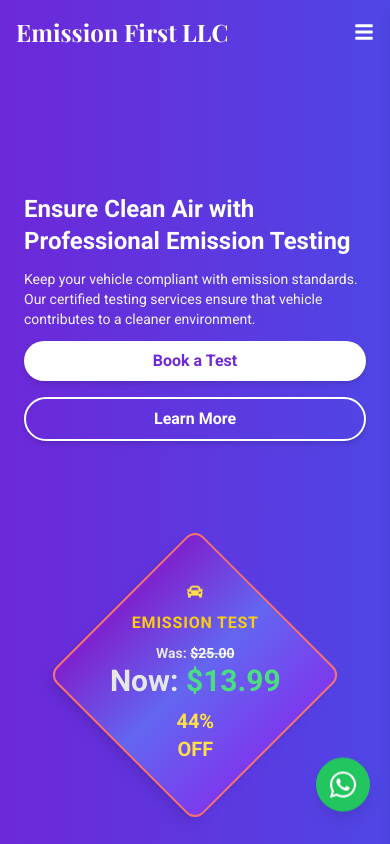
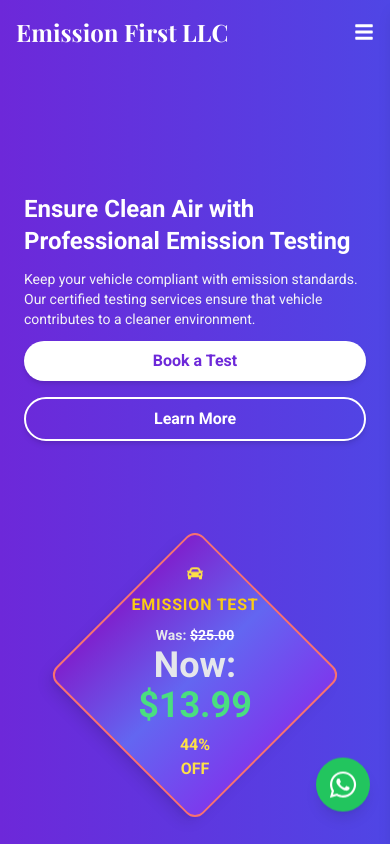
Before and after one commit to arjunn2313/emmision-center, a React (Vite) app: page / in a window 390 px wide. Shown: the top 844 px of the page. Built offline with nearby package versions, Linux system fonts and the light colour scheme; the HTML template or start-up script is replaced by a standard one.

Commit message:
review link

```diff
--- a/src/components/HomePage/Banner.jsx
+++ b/src/components/HomePage/Banner.jsx
@@ -40,14 +40,14 @@
                 <span className="text-gray-200">Was:</span>{" "}
                 <span className="line-through text-white ">$25.00</span>
               </span>
-              <span className="text-3xl sm:text-6xl">
+              <span className="text-4xl sm:text-6xl">
                 <span className="text-gray-200">Now:</span>{" "}
                 <span className="text-green-400 font-bold">$13.99</span>
               </span>
-              <span className="text-xl md:text-5xl mt-2 font-extrabold text-yellow-300">
+              <span className="text-md md:text-5xl mt-2 font-extrabold text-yellow-300">
                 44%
               </span>
-              <span className="text-xl md:text-4xl font-bold text-yellow-300">
+              <span className="text-md md:text-4xl font-bold text-yellow-300">
                 OFF
               </span>
 
```
